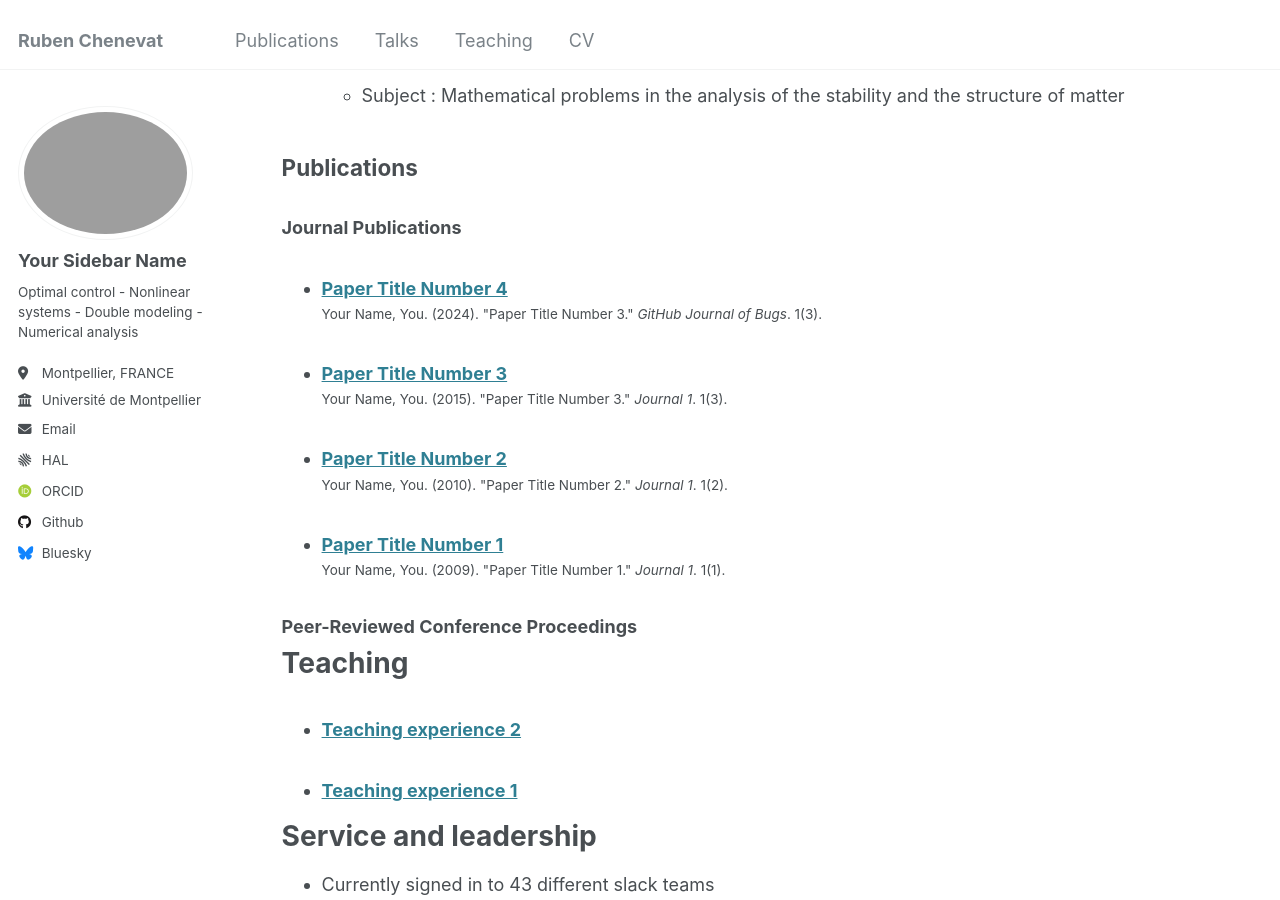
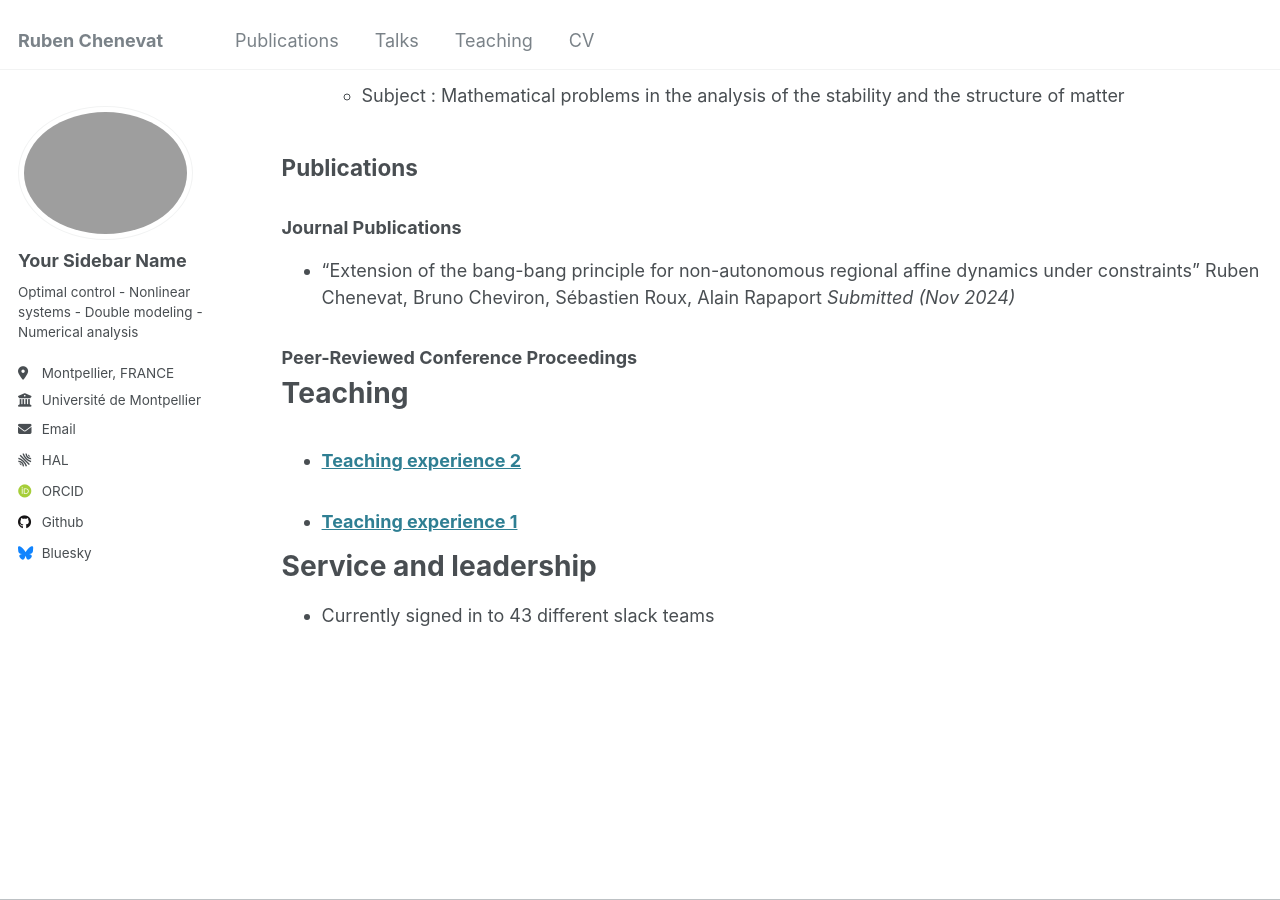
Before and after one commit to rubenchenevat/rubenchenevat.github.io, a Jekyll site: the page built from _pages/cv.md, in a window 1280 px wide and 900 px high, scrolled down 835 px. Built offline with Jekyll 4.4.1, drawn with Linux system fonts in a browser that asks for light colours; some web fonts are replaced.

Commit message:
Update cv.md

```diff
--- a/_pages/cv.md
+++ b/_pages/cv.md
@@ -39,9 +39,15 @@ redirect_from:
 
 ### Journal Publications
 
-  <ul>{% for post in site.publications reversed %}
+<!--  <ul>{% for post in site.publications reversed %}
     {% include archive-single-cv.html %}
   {% endfor %}</ul>
+-->
+
+* "Extension of the bang-bang principle for non-autonomous regional affine dynamics under constraints"
+  Ruben Chenevat, Bruno Cheviron, Sébastien Roux, Alain Rapaport
+  _Submitted (Nov 2024)_
+
 
 ### Peer-Reviewed Conference Proceedings
 
```
